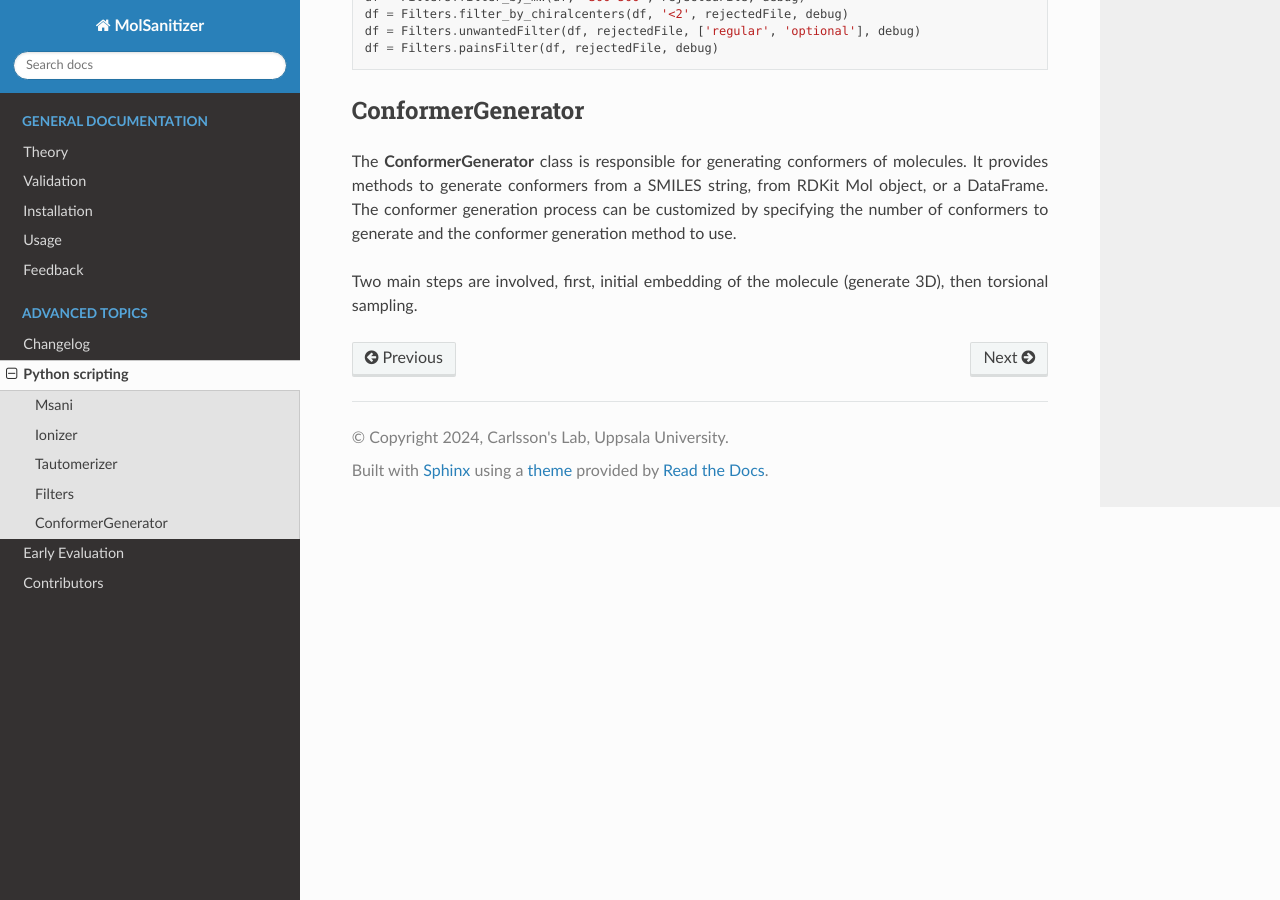
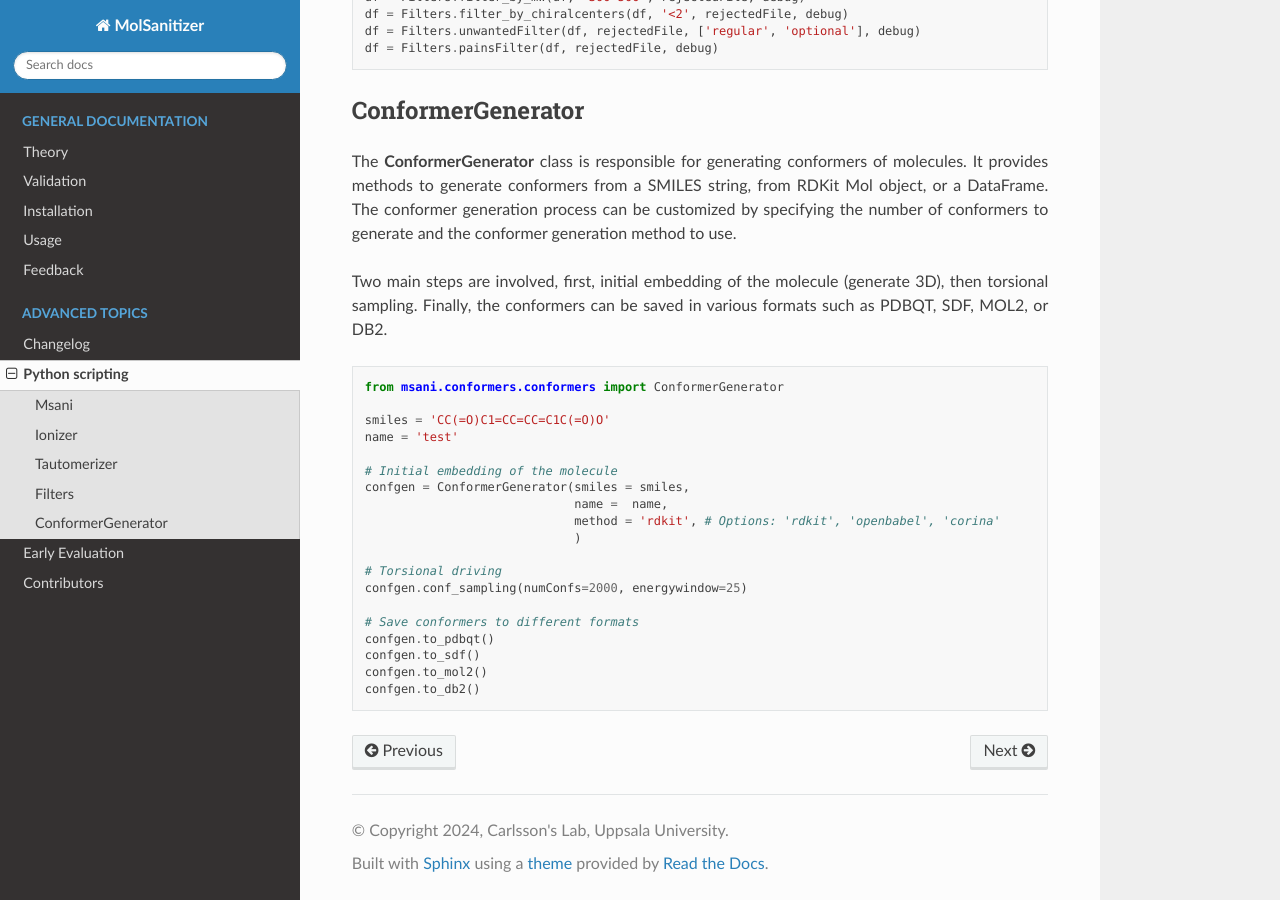
Before and after one commit to phonglam3103/msani-readthedocs, a Sphinx documentation site: the page built from docs/source/python.rst, in a window 1280 px wide and 900 px high, scrolled down 2208 px. Built offline with Sphinx 7.4.7 and the Read the Docs theme 3.1.0, drawn with Linux system fonts in a browser that asks for light colours; formulas are drawn with MathJax 3; some of the changed text lies outside the part shown.

Commit message:
Update instructions for confgen

```diff
--- a/docs/source/python.rst
+++ b/docs/source/python.rst
@@ -38,14 +38,14 @@ The **Ionizer** class is responsible for handling the ionization of molecules. I
     from msani.moltransform.ionizer import Ionizer
 
     ionizer = Ionizer(pH = 7, pH_range = 0, numcores = 4)
-    #ionize a single molecule from SMILES string:\n
+    #ionize a single molecule from SMILES string:
     results = ionizer.ionize(smiles = 'CCc1ccc(CCOc2ccc(CC3SC(=O)NC3=O)cc2)nc1')
 
-    #ionize a single molecule from RDKit Mol object:\n
+    #ionize a single molecule from RDKit Mol object:
     mol = Chem.MolFromSmiles('CCc1ccc(CCOc2ccc(CC3SC(=O)NC3=O)cc2)nc1')
     results = ionizer.ionize(mol = mol)
 
-    #ionize a DataFrame of molecules with SMILES strings:\n
+    #ionize a DataFrame of molecules with SMILES strings:
     df = df = ionizer.ionize_df(mol_df)
 
 Tautomerizer
@@ -113,4 +113,26 @@ ConformerGenerator
 
 The **ConformerGenerator** class is responsible for generating conformers of molecules. It provides methods to generate conformers from a SMILES string, from RDKit Mol object, or a DataFrame. The conformer generation process can be customized by specifying the number of conformers to generate and the conformer generation method to use.
 
-Two main steps are involved, first, initial embedding of the molecule (generate 3D), then torsional sampling.
+Two main steps are involved, first, initial embedding of the molecule (generate 3D), then torsional sampling. Finally, the conformers can be saved in various formats such as PDBQT, SDF, MOL2, or DB2.
+
+.. code-block:: python
+
+    from msani.conformers.conformers import ConformerGenerator
+
+    smiles = 'CC(=O)C1=CC=CC=C1C(=O)O'
+    name = 'test'
+
+    # Initial embedding of the molecule
+    confgen = ConformerGenerator(smiles = smiles,
+                                 name =  name,
+                                 method = 'rdkit', # Options: 'rdkit', 'openbabel', 'corina'
+                                 )
+
+    # Torsional driving
+    confgen.conf_sampling(numConfs=2000, energywindow=25)
+
+    # Save conformers to different formats
+    confgen.to_pdbqt()
+    confgen.to_sdf()
+    confgen.to_mol2()
+    confgen.to_db2()
```
